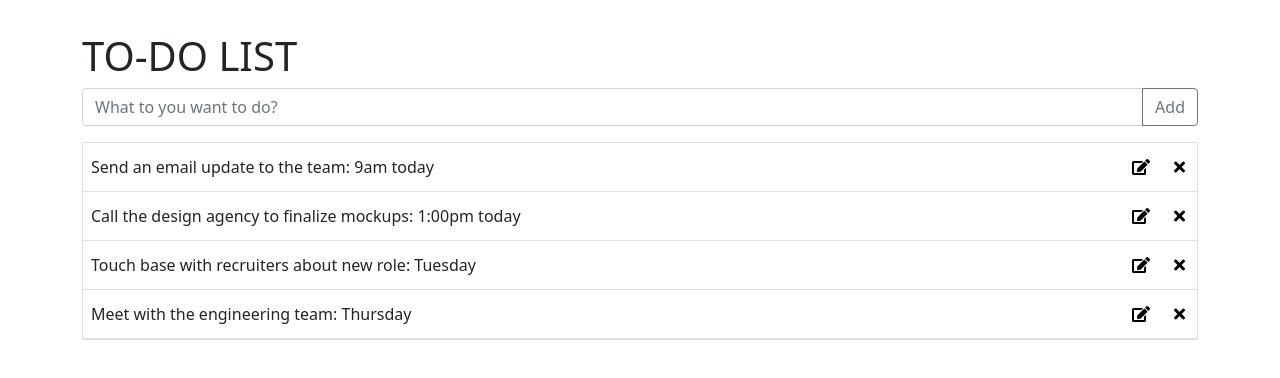
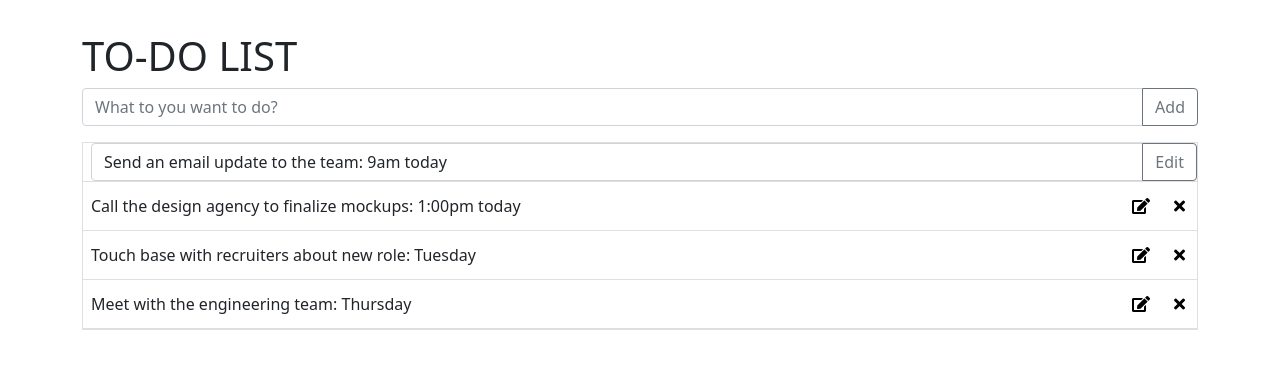
Before and after one commit to kenhua-l/react-with-websparks, a React (Create React App) app: page / in a window 1280 px wide. Both pictures are taken after a click on the button 1141 px from the left and 167 px from the top of the page. Shown: the top 378 px of the page. Built offline with nearby package versions, Linux system fonts and the light colour scheme.

Commit message:
edit task with elaborate code change

```diff
--- a/src/components/TodoAdd.js
+++ b/src/components/TodoAdd.js
@@ -20,9 +20,13 @@ class TodoAdd extends Component {
     this.resetState();
   }
 
-  render() {
+  handleEdit(value) {
+    this.props.editTask(value);
+  }
+
+  renderAddTaskInput() {
     return (
-      <div className="input-group mb-3">
+      <div className="input-group">
         <input
           type="text"
           className="form-control"
@@ -53,6 +57,58 @@ class TodoAdd extends Component {
       </div>
     );
   }
+
+  renderEditTaskInput() {
+    return (
+      <div className="input-group">
+        <input
+          type="text"
+          className="form-control"
+          placeholder="What to you want to do?"
+          aria-label="New Task"
+          aria-describedby="task-add"
+          ref={(input) => (this.textInput = input)}
+          value={this.state.value}
+          onChange={(e) => {
+            this.setState({ value: e.target.value });
+          }}
+          onKeyPress={(e) => {
+            if(e.key === 'Enter') {
+              this.handleEdit(this.state.value);
+            }
+          }}
+        />
+        <button
+          className="btn btn-outline-secondary"
+          type="button"
+          id="task-add"
+          onClick={() => {
+            this.handleEdit(this.state.value)
+          }}
+        >
+          Edit
+        </button>
+      </div>
+    );
+  }
+
+  render() {
+    if(this.props.editMode) {
+      var editInput = this.renderEditTaskInput();
+      return (
+        <div className="w-100">
+          { editInput }
+        </div>
+      );
+    } else {
+      var addInput = this.renderAddTaskInput();
+      return (
+        <div className="mb-3">
+          { addInput }
+        </div>
+      )
+    }
+  }
 }
 
 TodoAdd.defaultProps = {
--- a/src/components/TodoList.js
+++ b/src/components/TodoList.js
@@ -1,19 +1,37 @@
 import React, { Component } from 'react';
 import TodoTask from '../components/TodoTask';
+import TodoAdd from '../components/TodoAdd';
 
 class TodoList extends Component {
   renderTaskList() {
     var tasks = this.props.taskList.map((task, index) => {
+      if(task.editMode) {
+        return (
+          <li key={index}>
+            <TodoAdd
+              editMode="true"
+              value={task.task}
+              editTask={(value) => {
+                this.props.editTask(index, value);
+              }}
+            />
+          </li>
+        )
+      } else {
         return (
           <TodoTask
             key={index}
             id={index}
-          task={task}
+            task={task.task}
+            handleEdit={() => {
+              this.props.onEdit(index);
+            }}
             handleDelete={() => {
               this.props.onDelete(index)
             }}
           />
         );
+      }
     });
     return (
       <ul>
--- a/src/components/TodoTask.js
+++ b/src/components/TodoTask.js
@@ -1,11 +1,15 @@
-import React, { Component } from 'react';
+import React from 'react';
 
 function TodoTask(props) {
   return (
     <li>
       <p>{props.task}</p>
       <div className="list-action">
-        <button>
+        <button
+          onClick={(e) => {
+            props.handleEdit()
+          }}
+        >
           <span className="fas fa-edit"></span>
         </button>
         <button
--- a/src/containers/TodoListContainer.js
+++ b/src/containers/TodoListContainer.js
@@ -7,18 +7,36 @@ class TodoListContainer extends Component {
     super(props);
     this.state = {
       tasks: [
-        'Send an email update to the team: 9am today',
-        'Call the design agency to finalize mockups: 1:00pm today',
-        'Touch base with recruiters about new role: Tuesday',
-        'Meet with the engineering team: Thursday'
+        {
+          task: 'Send an email update to the team: 9am today',
+          editMode: false
+        },
+        {
+          task: 'Call the design agency to finalize mockups: 1:00pm today',
+          editMode: false
+        },
+        {
+          task: 'Touch base with recruiters about new role: Tuesday',
+          editMode: false
+        },
+        {
+          task: 'Meet with the engineering team: Thursday',
+          editMode: false
+        }
       ]
     }
     this.handleAdd = this.handleAdd.bind(this);
     this.handleDelete = this.handleDelete.bind(this);
+    this.handleEdit = this.handleEdit.bind(this);
+    this.editTask = this.editTask.bind(this);
   }
 
-  handleAdd(newTask) {
+  handleAdd(newTaskName) {
     const tasks = this.state.tasks;
+    var newTask = {
+      task: newTaskName,
+      editMode: false
+    }
     this.setState({
       tasks: tasks.concat(newTask)
     })
@@ -32,6 +50,24 @@ class TodoListContainer extends Component {
     })
   }
 
+  handleEdit(id) {
+    var tasks = this.state.tasks;
+    var taskToEdit = tasks[id];
+    taskToEdit.editMode = true;
+    tasks[id] = taskToEdit;
+    this.setState({ tasks })
+  }
+
+  editTask(id, newTask) {
+    console.log(id, newTask);
+    var tasks = this.state.tasks;
+    var taskToEdit = tasks[id];
+    taskToEdit.task = newTask;
+    taskToEdit.editMode = false;
+    tasks[id] = taskToEdit;
+    this.setState({ tasks });
+  }
+
   render() {
     return (
       <section>
@@ -42,7 +78,9 @@ class TodoListContainer extends Component {
           />
           <TodoList
             taskList={this.state.tasks}
+            onEdit={this.handleEdit}
             onDelete={this.handleDelete}
+            editTask={this.editTask}
           />
         </div>
       </section>
```
Lines whose indentation alone changed are shown as unchanged.
